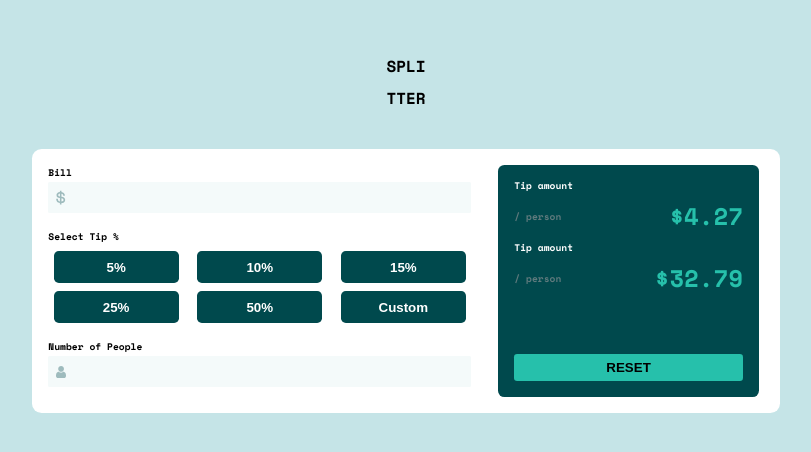
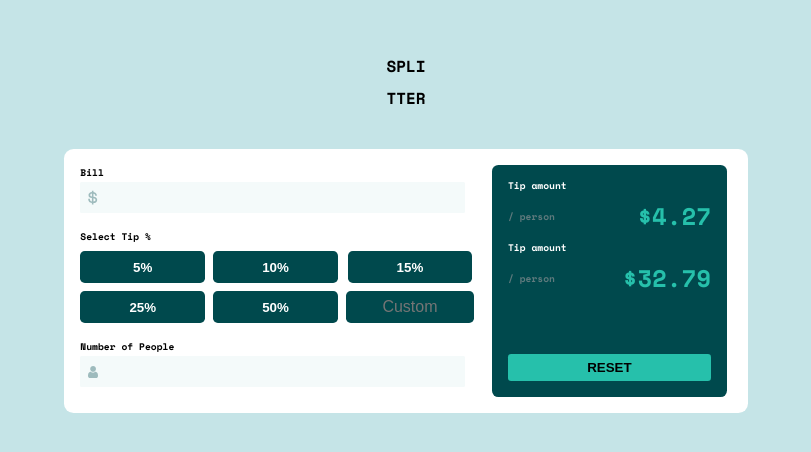
Before and after one commit to lavil014/tip-calculator-app, a plain HTML site: page index.html in a window 1280 px wide. Shown: the part 186-638 px from the top of the page, without its empty margins (234-1045 px from the left). Drawn offline with nearby package versions, Linux system fonts and the light colour scheme.

Commit message:
Updates made to my script file

```diff
--- a/index.html
+++ b/index.html
@@ -19,7 +19,7 @@
     <section class="tip-information">
       <div class="input-container">
         <label for="">Bill</label>
-        <input type="number">
+        <input type="number" id= 'bill-input'>
       </div>
       <div class="tip-percentage">
         <p>Select Tip %</p>
@@ -29,12 +29,12 @@
           <li><button>15%</button></li>
           <li><button>25%</button></li>
           <li><button>50%</button></li>
-          <li><button>Custom</button></li>
+          <li><input class="custom" placeholder="Custom" type="number" id="custom-input"></li>
         </ul>
       </div>
       <div class="input-container">
         <label for="">Number of People</label>
-        <input class="user-icon" type="number">
+        <input class="user-icon" type="number" id="people-input">
       </div>
     </section>
     <section class="display-tip">
--- a/script.js
+++ b/script.js
@@ -1,4 +1,39 @@
-const bill = 305.57;
+const billInput = document.getElementById('bill-input');
+const customInput = document.getElementById('custom-input');
+const peopleInput = document.getElementById('custom-input');
+
+
+
+console.log(billInput);
+
+
+
+
+
+
+
+
+
+
+
+
+
+
+
+
+
+
+
+
+
+
+
+
+
+
+
+
+/*const bill = 305.57;
 const tipPercentage = [5, 10, 15, 25, 50,3.5];
 const numberofPeople = 5;
 
@@ -21,4 +56,4 @@ const calculateTip = ()=>{
   }
 }
 
-console.log(calculateTip())
+console.log(calculateTip())*/
--- a/styles.css
+++ b/styles.css
@@ -62,6 +62,10 @@ h1{
   background-size: 0.6rem;
 }
 
+input[type='number']::-webkit-outer-spin-button, input::-webkit-inner-spin-button{
+  -webkit-appearance: none;
+}
+
 .input-container .user-icon{
   background-image: url(/images/icon-person.svg);
 }
@@ -81,6 +85,10 @@ h1{
   text-align: center;
 }
 
+button{
+  cursor: pointer;
+}
+
 .tip-percentage ul li button{
   min-width: 9rem;
   min-height: 1.8rem;
@@ -90,6 +98,20 @@ h1{
   border: transparent;
   border-radius: 0.3rem;
 }
+
+.custom{
+ max-width: 8.9rem;
+ max-height: 1.8rem;
+ background-color: var(--Verydarkcyan);
+ border-radius: 0.3rem;
+ border: transparent;
+ color: var(--White);
+ padding: 0.5rem;
+ text-align: center;
+ font-weight: 500;
+ font-size: 1rem;
+}
+
 
 .tip-percentage ul li button:hover{
   background-color: var(--Strongcyan);
@@ -148,6 +170,11 @@ h1{
     padding: 1rem 3rem;
   }
 
+  .input-container input{
+    padding: 0.5rem 0.5rem 0.5rem 15rem;
+    text-align: end;
+  }
+
   .tip-information{
     margin-left: -2rem;
   }
@@ -159,6 +186,11 @@ h1{
   .tip-percentage ul li button{
    min-width: 7.8rem;
    min-height: 2rem;
+  }
+
+  .custom{
+   max-width: 8rem;
+   max-height: 2rem;
   }
 
   .display-tip{
```
